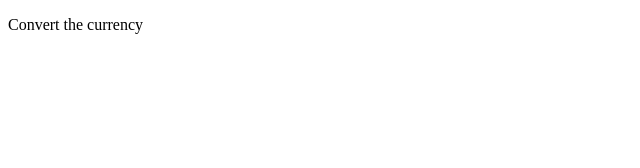
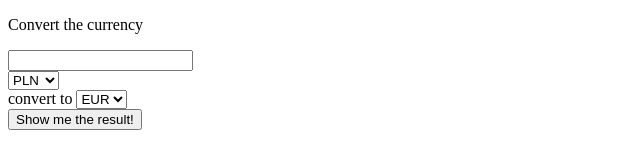
Before and after one commit to Frances-art/General-Practcice-Work, a plain HTML site: page index.html in a window 1280 px wide. Shown: the whole page, without its empty margins (0-640 px from the left). Drawn offline with Linux system fonts and the light colour scheme.

Commit message:
form added

```diff
--- a/index.html
+++ b/index.html
@@ -12,6 +12,29 @@
     <div class="jumbotron">
       <div class="container">
         <p class="lead">Convert the currency</p>
+        <form class="form-inline">
+            <div class="form-group mb-2">
+              <input type="number" class="form-control" id="amount" />
+            </div>
+            <div class="form-group mx-sm-3 mb-2">
+              <select class="form-control" id="currency-1" required>
+                <option>PLN</option>
+                <option>EUR</option>
+                <option>USD</option>
+              </select>
+            </div>
+            <div class="form-group mx-sm-3 mb-2">
+              <label>convert to</label>
+              <select class="form-control" id="currency-2" required>
+                <option>EUR</option>
+                <option>USD</option>
+                <option>PLN</option>
+              </select>
+            </div>
+            <button class="btn calculate-btn btn-primary mb-2">
+              Show me the result!
+            </button>
+          </form>
 
       </div>
     </div>
```
